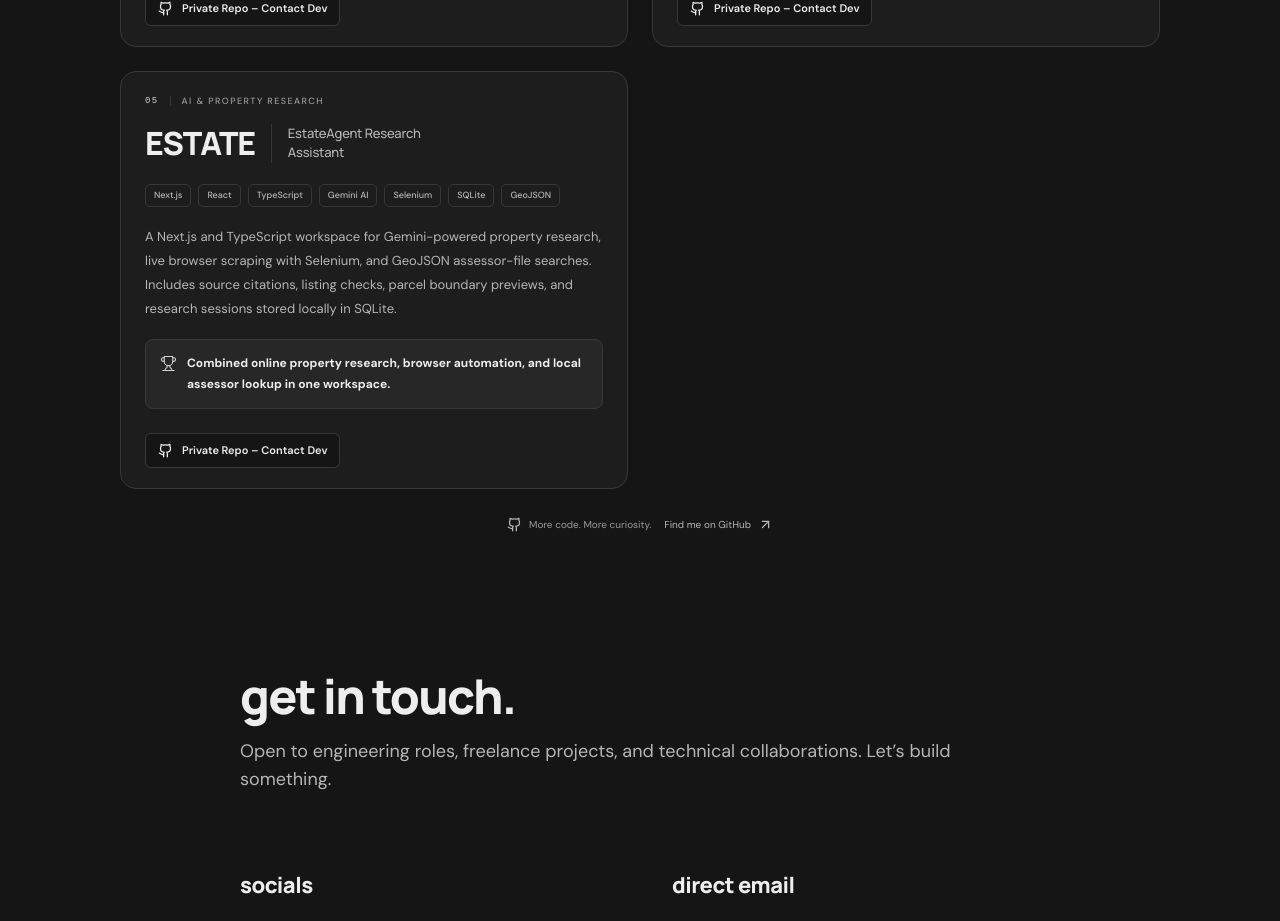
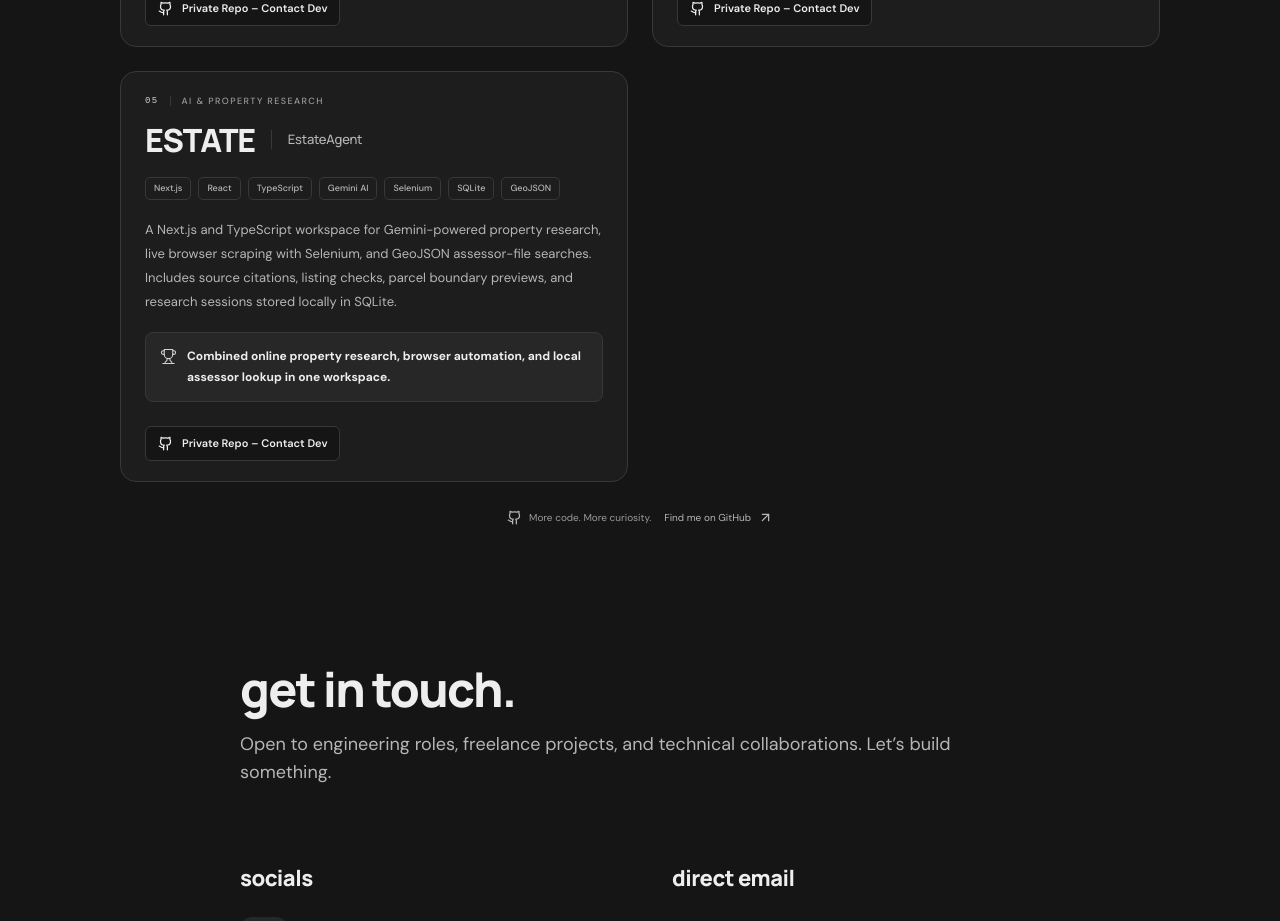
Before and after one commit to jeko-sukunapromax/portfolio-jericho, a React (Vite) app: page / in a window 1280 px wide. Shown: the part 3700-4621 px from the top of the page. Built offline with nearby package versions, Linux system fonts and the light colour scheme.

Commit message:
Rename project card to EstateAgent

```diff
--- a/src/content.ts
+++ b/src/content.ts
@@ -266,7 +266,7 @@ export const projects: PortfolioProject[] = [
   {
     id: "estateagent",
     shortName: "ESTATE",
-    title: "EstateAgent Research Assistant",
+    title: "EstateAgent",
     category: "AI & property research",
     description:
       "A Next.js and TypeScript workspace for Gemini-powered property research, live browser scraping with Selenium, and GeoJSON assessor-file searches. Includes source citations, listing checks, parcel boundary previews, and research sessions stored locally in SQLite.",
```
